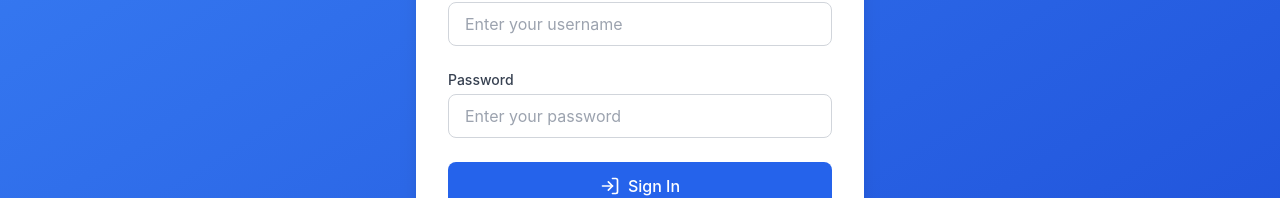
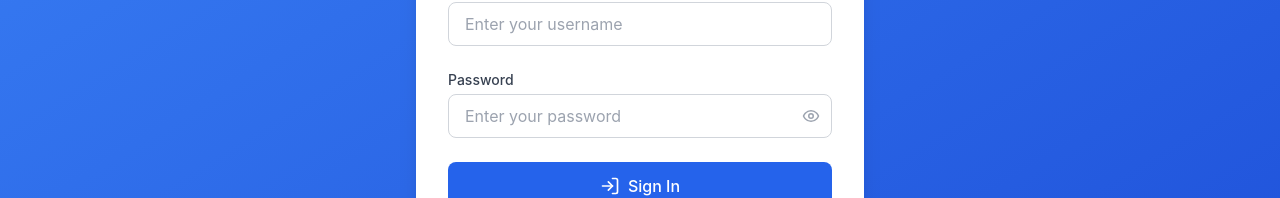
Before and after one commit to jeevananm06/attendance, a React (Vite) app in the folder frontend/: page /login in a window 1280 px wide. Shown: the part 356-554 px from the top of the page. Built offline with nearby package versions, Linux system fonts and the light colour scheme; no server answers.

Commit message:
Add password show/hide toggle on login, fix PWA install prompt text

```diff
--- a/frontend/src/components/InstallPrompt.jsx
+++ b/frontend/src/components/InstallPrompt.jsx
@@ -96,7 +96,7 @@
           ) : (
             <>
               <p className="mt-1 text-sm text-gray-600">
-                Install for quick access and offline use
+                Install for quick access from your home screen
               </p>
               <button
                 onClick={handleInstall}
--- a/frontend/src/pages/Login.jsx
+++ b/frontend/src/pages/Login.jsx
@@ -1,13 +1,14 @@
 import { useState } from 'react';
 import { useNavigate } from 'react-router-dom';
 import { useAuth } from '../context/AuthContext';
-import { LogIn, AlertCircle } from 'lucide-react';
+import { LogIn, AlertCircle, Eye, EyeOff } from 'lucide-react';
 
 const Login = () => {
   const [username, setUsername] = useState('');
   const [password, setPassword] = useState('');
   const [error, setError] = useState('');
   const [loading, setLoading] = useState(false);
+  const [showPassword, setShowPassword] = useState(false);
   const { login } = useAuth();
   const navigate = useNavigate();
 
@@ -60,14 +61,23 @@
 
             <div>
               <label className="label">Password</label>
+              <div className="relative">
                 <input
-                type="password"
+                  type={showPassword ? 'text' : 'password'}
                   value={password}
                   onChange={(e) => setPassword(e.target.value)}
-                className="input"
+                  className="input pr-10"
                   placeholder="Enter your password"
                   required
                 />
+                <button
+                  type="button"
+                  onClick={() => setShowPassword(!showPassword)}
+                  className="absolute right-3 top-1/2 -translate-y-1/2 text-gray-400 hover:text-gray-600"
+                >
+                  {showPassword ? <EyeOff size={18} /> : <Eye size={18} />}
+                </button>
+              </div>
             </div>
 
             <button
```
Lines whose indentation alone changed are shown as unchanged.
